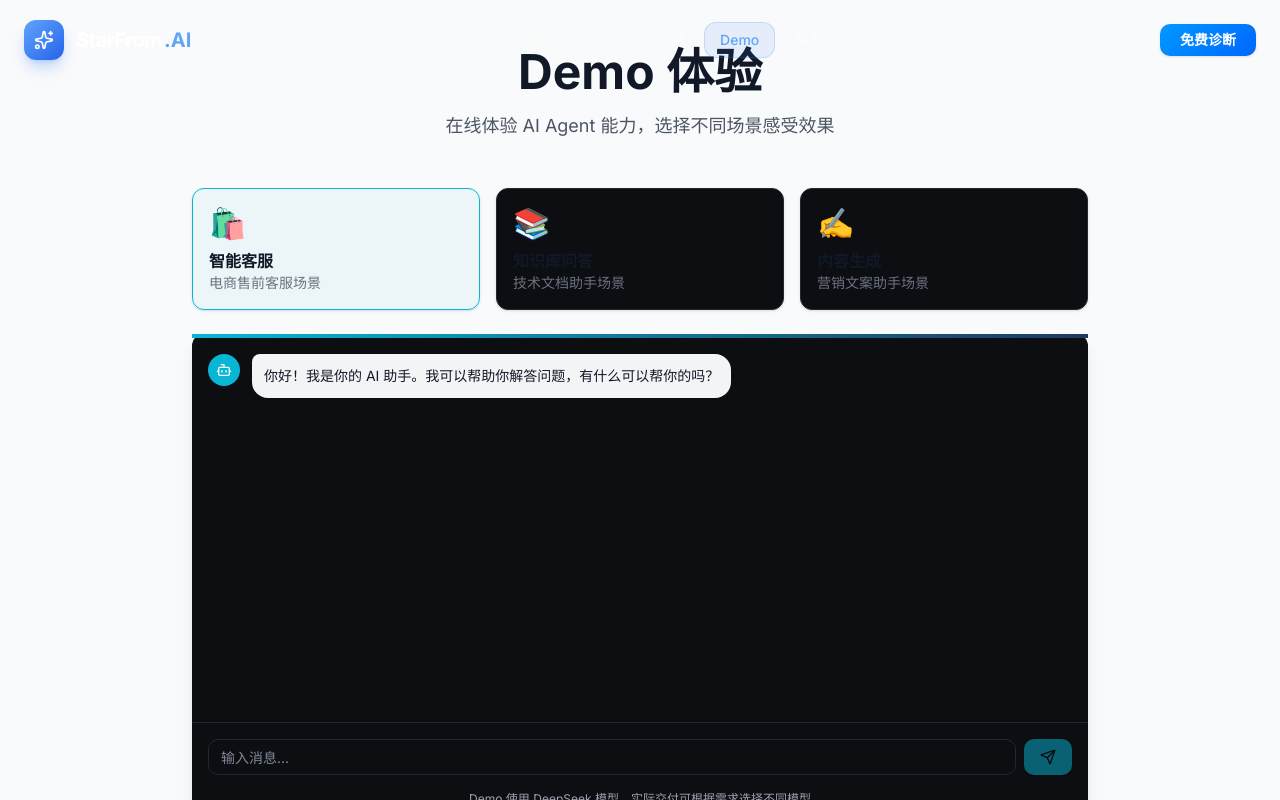
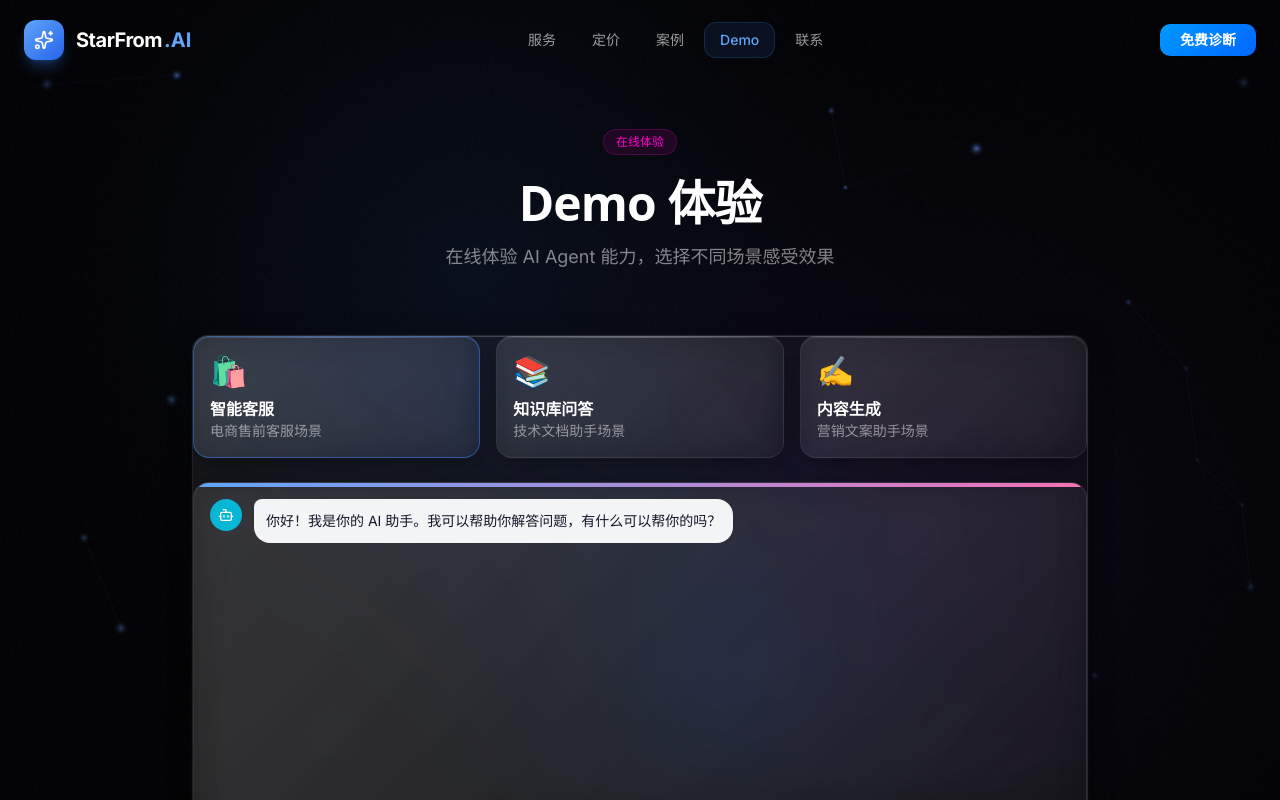
Before and after one commit to james3060x/starfrom.ai, a Next.js app: page /demo in a window 1280 px wide. Shown: the top 800 px of the page. Built offline with nearby package versions, Linux system fonts and the light colour scheme.

Commit message:
docs: align demo/cases visuals with homepage; small polish and patches

```diff
--- a/src/app/cases/page.tsx
+++ b/src/app/cases/page.tsx
@@ -8,19 +8,22 @@ export const metadata: Metadata = {
 
 export default function CasesPage() {
   return (
-    <div className="min-h-screen bg-gray-50">
-      <div className="bg-gradient-to-br from-[#1e3a5f] to-[#2a4a73] py-16">
-        <div className="container max-w-7xl mx-auto px-4 text-center">
-          <h1 className="text-4xl md:text-5xl font-bold text-white mb-4">
+    <div className="min-h-screen relative">
+      <div className="relative pt-32 pb-16">
+        <div className="container max-w-7xl mx-auto px-4 text-center relative z-10">
+          <span className="badge-neon mb-6 inline-block">
+            客户案例
+          </span>
+          <h1 className="font-display text-4xl md:text-5xl text-white mb-4">
             成功案例
           </h1>
-          <p className="text-lg text-gray-300 max-w-2xl mx-auto">
+          <p className="text-lg text-white/50 max-w-2xl mx-auto">
             看看其他企业如何通过 AI 智能体提升效率
           </p>
         </div>
       </div>
 
-      <div className="container max-w-7xl mx-auto px-4 py-12">
+      <div className="container max-w-7xl mx-auto px-4 pb-12">
         <CasesList />
       </div>
     </div>
--- a/src/app/demo/page.tsx
+++ b/src/app/demo/page.tsx
@@ -8,17 +8,22 @@ export const metadata: Metadata = {
 
 export default function DemoPage() {
   return (
-    <div className="min-h-screen bg-gray-50 py-12">
-      <div className="container max-w-7xl mx-auto px-4">
-        <div className="text-center mb-12">
-          <h1 className="text-4xl md:text-5xl font-bold text-gray-900 mb-4">
+    <div className="min-h-screen relative">
+      <div className="relative pt-32 pb-16">
+        <div className="container max-w-7xl mx-auto px-4 text-center relative z-10">
+          <span className="badge-pink mb-6 inline-block">
+            在线体验
+          </span>
+          <h1 className="font-display text-4xl md:text-5xl text-white mb-4">
             Demo 体验
           </h1>
-          <p className="text-lg text-gray-600 max-w-2xl mx-auto">
+          <p className="text-lg text-white/50 max-w-2xl mx-auto">
             在线体验 AI Agent 能力，选择不同场景感受效果
           </p>
         </div>
+      </div>
 
+      <div className="container max-w-7xl mx-auto px-4 pb-12">
         <DemoChat />
       </div>
     </div>
--- a/src/components/cases/CasesList.tsx
+++ b/src/components/cases/CasesList.tsx
@@ -1,8 +1,6 @@
 'use client'
 
 import { useState, useEffect } from 'react'
-import { Card, CardContent } from '@/components/ui/card'
-import { Badge } from '@/components/ui/badge'
 import { Button } from '@/components/ui/button'
 import { Tabs, TabsList, TabsTrigger } from '@/components/ui/tabs'
 import { ArrowRight } from 'lucide-react'
@@ -61,7 +59,7 @@ export function CasesList() {
     return (
       <div className="grid grid-cols-1 md:grid-cols-2 gap-6">
         {[1, 2, 3, 4].map((i) => (
-          <div key={i} className="h-80 bg-gray-200 rounded-lg animate-pulse" />
+          <div key={i} className="h-80 bg-white/[0.02] rounded-2xl animate-pulse border border-white/[0.06]" />
         ))}
       </div>
     )
@@ -70,12 +68,12 @@ export function CasesList() {
   return (
     <div>
       <Tabs value={selectedIndustry} onValueChange={setSelectedIndustry} className="mb-8">
-        <TabsList className="flex flex-wrap h-auto gap-2">
+        <TabsList className="flex flex-wrap h-auto gap-2 bg-white/[0.03] border border-white/[0.06] p-1">
           {industries.map((industry) => (
             <TabsTrigger
               key={industry}
               value={industry}
-              className="data-[state=active]:bg-[#1e3a5f] data-[state=active]:text-white"
+              className="data-[state=active]:bg-blue-500/20 data-[state=active]:text-blue-400 text-white/70"
             >
               {industry}
             </TabsTrigger>
@@ -89,37 +87,41 @@ export function CasesList() {
           const modules = item.modules_used as string[]
 
           return (
-            <Card key={item.id} className="border-0 shadow-lg hover:shadow-xl transition-shadow overflow-hidden">
-              <div className="h-1 bg-gradient-to-r from-[#06b6d4] to-[#1e3a5f]" />
-              <CardContent className="p-6">
+            <div key={item.id} className="glass-card overflow-hidden card-hover">
+              <div className="absolute top-0 left-0 right-0 h-1 bg-gradient-to-r from-blue-400 to-pink-400" />
+              <div className="p-6">
                 <div className="flex items-center gap-2 mb-4">
-                  <Badge>{item.industry}</Badge>
+                  <span className="px-2 py-1 rounded-full bg-blue-500/10 border border-blue-500/20 text-blue-400 text-xs">
+                    {item.industry}
+                  </span>
                   {item.company_size && (
-                    <Badge variant="outline">{item.company_size}</Badge>
+                    <span className="px-2 py-1 rounded-full bg-white/[0.03] border border-white/[0.06] text-white/50 text-xs">
+                      {item.company_size}
+                    </span>
                   )}
                 </div>
 
-                <h3 className="text-xl font-bold text-gray-900 mb-4">
+                <h3 className="text-xl font-bold text-white mb-4">
                   {item.title}
                 </h3>
 
                 <div className="mb-4">
-                  <h4 className="text-sm font-semibold text-gray-700 mb-2">挑战</h4>
-                  <p className="text-sm text-gray-600 line-clamp-2">{item.challenge}</p>
+                  <h4 className="text-sm font-semibold text-white/70 mb-2">挑战</h4>
+                  <p className="text-sm text-white/50 line-clamp-2">{item.challenge}</p>
                 </div>
 
                 <div className="mb-4">
-                  <h4 className="text-sm font-semibold text-gray-700 mb-2">解决方案</h4>
-                  <p className="text-sm text-gray-600 line-clamp-2">{item.solution}</p>
+                  <h4 className="text-sm font-semibold text-white/70 mb-2">解决方案</h4>
+                  <p className="text-sm text-white/50 line-clamp-2">{item.solution}</p>
                 </div>
 
                 <div className="grid grid-cols-3 gap-2 mb-4">
                   {results?.slice(0, 3).map((result, idx) => (
-                    <div key={idx} className="text-center p-3 bg-gray-50 rounded-lg">
-                      <div className="text-lg font-bold text-[#06b6d4]">
+                    <div key={idx} className="text-center p-3 bg-white/[0.03] rounded-lg border border-white/[0.06]">
+                      <div className="text-lg font-bold gradient-text">
                         {result.value}
                       </div>
-                      <div className="text-xs text-gray-500">
+                      <div className="text-xs text-white/40">
                         {result.metric}
                       </div>
                     </div>
@@ -130,29 +132,29 @@ export function CasesList() {
                   <div className="mb-4">
                     <div className="flex flex-wrap gap-2">
                       {modules.map((moduleId, idx) => (
-                        <Badge key={idx} variant="secondary" className="text-xs">
+                        <span key={idx} className="px-2 py-1 rounded-full bg-white/[0.05] border border-white/[0.1] text-white/60 text-xs">
                           {moduleId}
-                        </Badge>
+                        </span>
                       ))}
                     </div>
                   </div>
                 )}
 
                 <Link href={`/contact?source=case`}>
-                  <Button variant="outline" className="w-full group">
+                  <Button className="w-full group secondary-btn text-white/70 hover:text-white">
                     我也想要类似方案
                     <ArrowRight className="ml-2 w-4 h-4 group-hover:translate-x-1 transition-transform" />
                   </Button>
                 </Link>
-              </CardContent>
-            </Card>
+              </div>
+            </div>
           )
         })}
       </div>
 
       {filteredCases.length === 0 && (
         <div className="text-center py-12">
-          <p className="text-gray-500">暂无该行业的案例</p>
+          <p className="text-white/40">暂无该行业的案例</p>
         </div>
       )}
     </div>
--- a/src/components/demo/DemoChat.tsx
+++ b/src/components/demo/DemoChat.tsx
@@ -1,7 +1,6 @@
 'use client'
 
 import { useState, useRef, useEffect } from 'react'
-import { Card, CardContent } from '@/components/ui/card'
 import { Button } from '@/components/ui/button'
 import { Input } from '@/components/ui/input'
 import { Send, Bot, User } from 'lucide-react'
@@ -110,30 +109,30 @@ export function DemoChat() {
   const isLimitReached = turnCount >= 10
 
   return (
-    <div className="max-w-4xl mx-auto">
+    <div className="max-w-4xl mx-auto glass-card">
       <div className="grid grid-cols-1 md:grid-cols-3 gap-4 mb-6">
         {scenarios.map((scenario) => (
-          <Card
+          <div
             key={scenario.id}
-            className={`cursor-pointer transition-all ${
+            className={`glass-card cursor-pointer transition-all card-hover ${
               selectedScenario.id === scenario.id
-                ? 'border-[#06b6d4] bg-[#06b6d4]/5'
-                : 'hover:border-gray-300'
+                ? 'border-blue-500/50 bg-blue-500/5'
+                : 'hover:border-white/10'
             }`}
             onClick={() => handleScenarioChange(scenario)}
           >
-            <CardContent className="p-4">
+            <div className="p-4">
               <div className="text-3xl mb-2">{scenario.icon}</div>
-              <h3 className="font-semibold text-gray-900">{scenario.title}</h3>
-              <p className="text-sm text-gray-500">{scenario.description}</p>
-            </CardContent>
-          </Card>
+              <h3 className="font-semibold text-white">{scenario.title}</h3>
+              <p className="text-sm text-white/50">{scenario.description}</p>
+            </div>
+          </div>
         ))}
       </div>
 
-      <Card className="border-0 shadow-lg">
-        <div className="h-1 bg-gradient-to-r from-[#06b6d4] to-[#1e3a5f]" />
-        <CardContent className="p-0">
+      <div className="glass-card overflow-hidden">
+        <div className="absolute top-0 left-0 right-0 h-1 bg-gradient-to-r from-blue-400 to-pink-400" />
+        <div className="p-0">
           <div className="h-96 overflow-y-auto p-4 space-y-4">
             {messages.map((message, index) => (
               <div
@@ -213,13 +212,13 @@ export function DemoChat() {
           )}
 
           <div className="px-4 pb-4 text-center">
-            <p className="text-xs text-gray-400">
+            <p className="text-xs text-white/30">
               Demo 使用 DeepSeek 模型，实际交付可根据需求选择不同模型
               {turnCount > 0 && ` · 剩余对话次数: ${10 - turnCount}`}
             </p>
           </div>
-        </CardContent>
-      </Card>
+        </div>
+      </div>
     </div>
   )
 }
```
